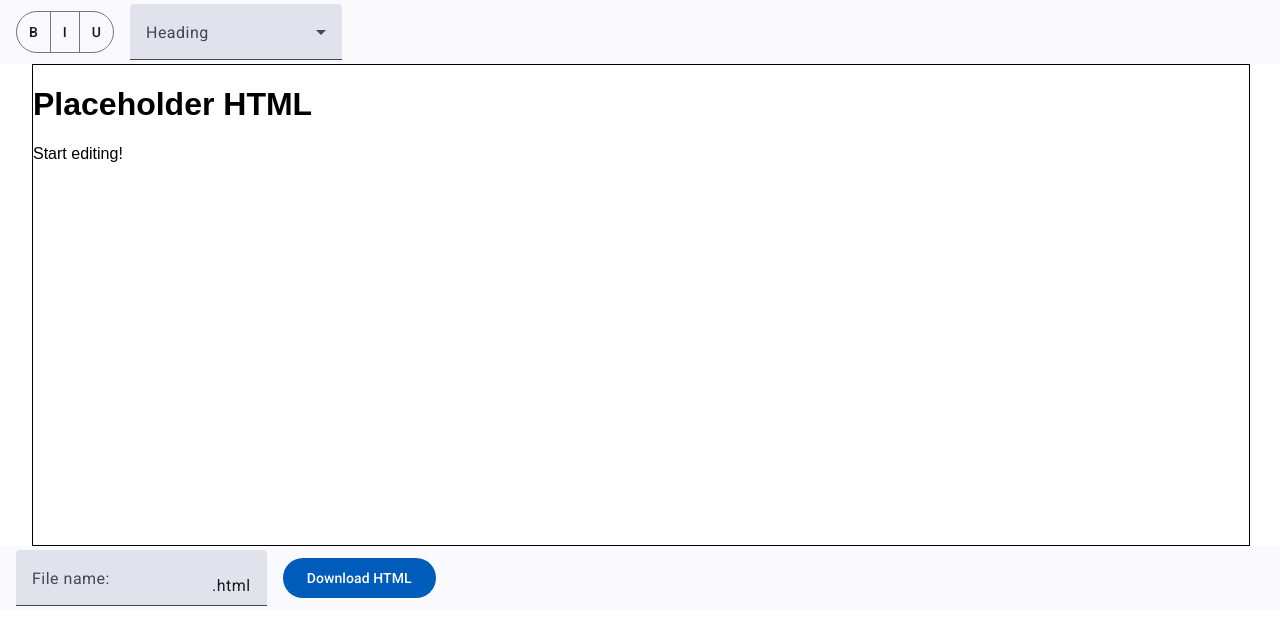
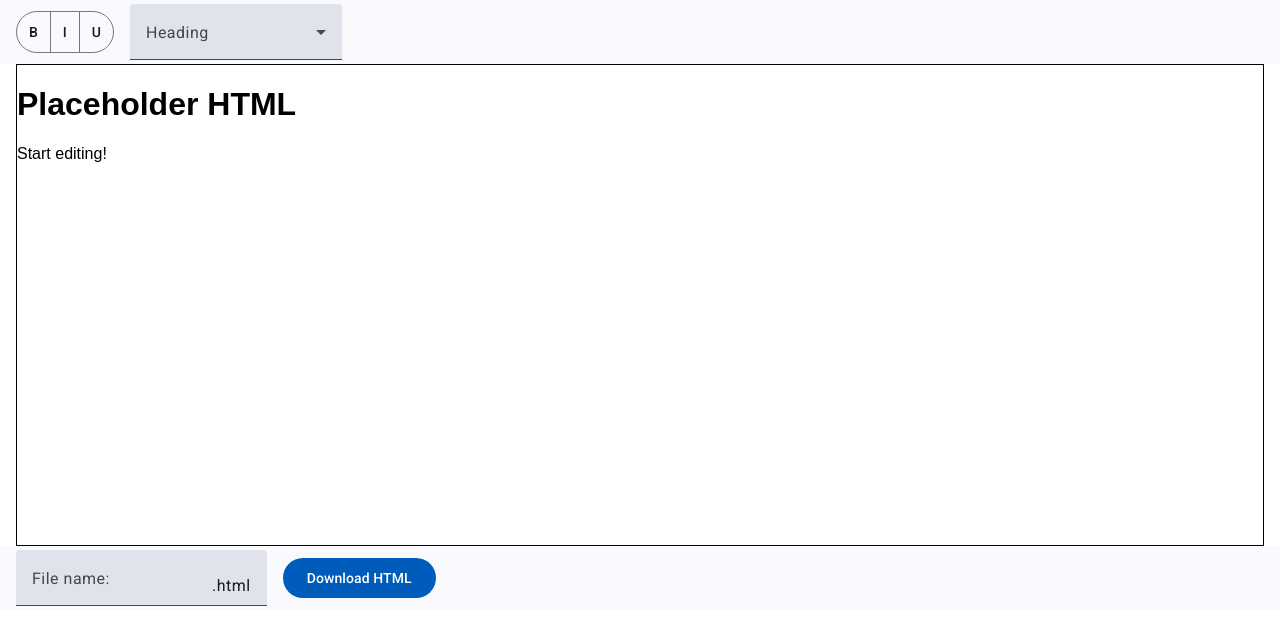
Before and after one commit to makoadampeter/htmlwysiwyg, an Angular app: page / in a window 1280 px wide. Shown: the top 644 px of the page. Built offline with nearby package versions, Linux system fonts and the light colour scheme.

Commit message:
feat: add better formatting to stage

```diff
--- a/src/app/stage/stage.component.scss
+++ b/src/app/stage/stage.component.scss
@@ -2,12 +2,12 @@
     all: initial;
     font-family: Arial, Helvetica, sans-serif;
     height: 480px;
-    width: 95vw;
+    width: auto;
     display: block;
     unicode-bidi: isolate;
     padding: 0;
     margin: 0;
-    margin-inline: 2.5vw;
+    margin-inline: min(2.5vw, 16px);
     border: 1px solid black;
     overflow: auto;
 }
```
